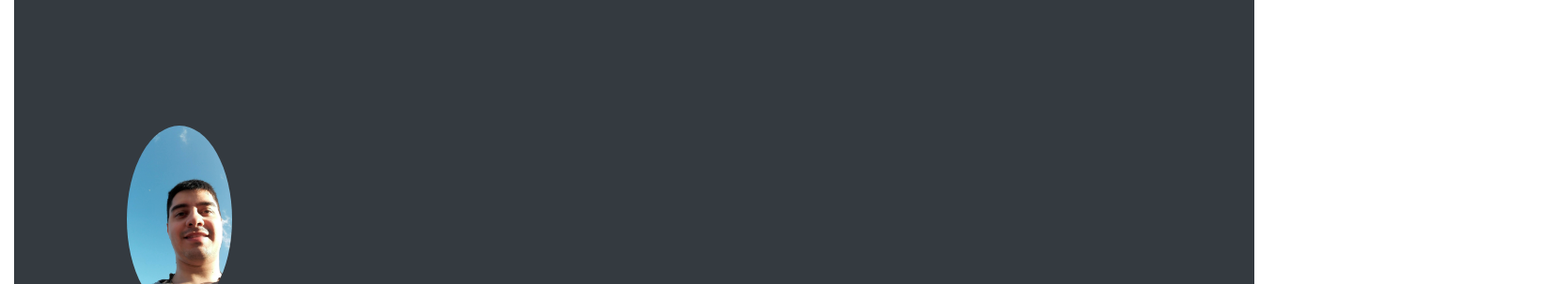
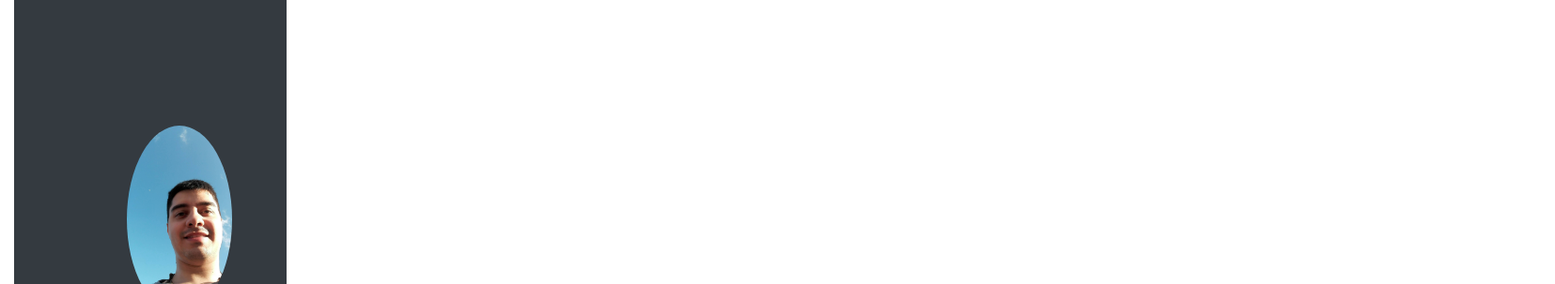
Before and after one commit to morpheusDK/curso-JS, a plain HTML site: page index.html in a window 1280 px wide. Shown: the top 303 px of the page at 94% size, 1655 px wide, since content can reach past the window. Drawn offline with nearby package versions, Linux system fonts and the light colour scheme.

Commit message:
padding
Se corrige padding de 1200px por 120px

```diff
--- a/main.css
+++ b/main.css
@@ -8,7 +8,7 @@
 
 section{
     padding-left: 120px;
-    padding-right: 1200px
+    padding-right: 120px
 }
 
 .nav-pills .nav-link.active{
```
